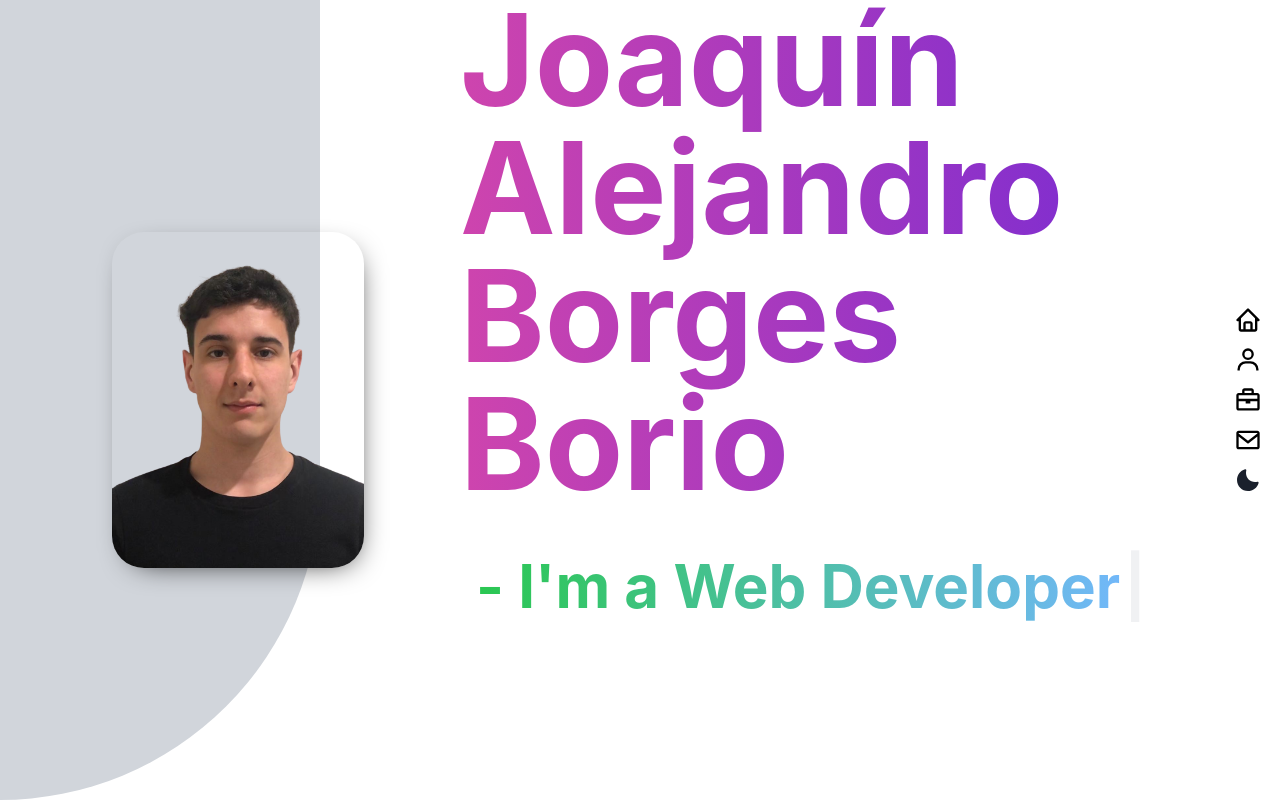
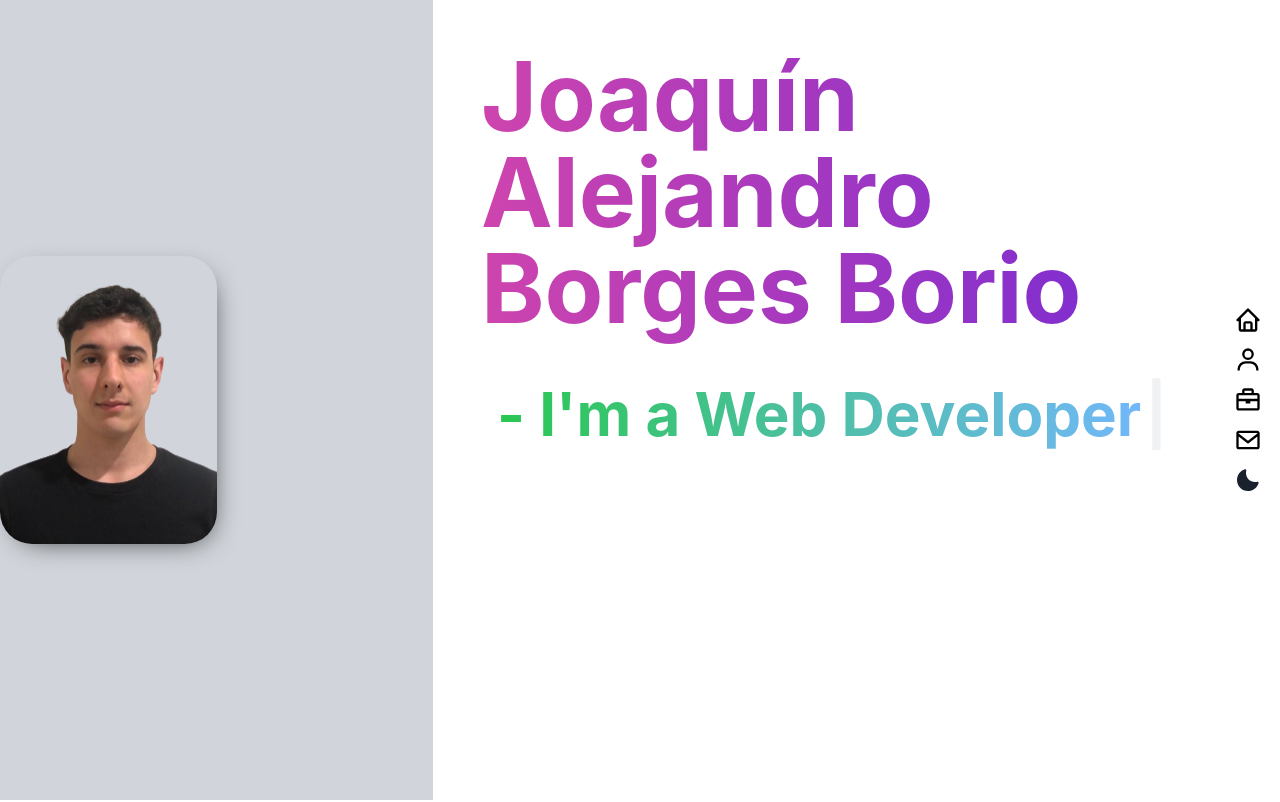
Before and after one commit to JoacinB/cvweb2, a Next.js app: page / in a window 1280 px wide. Shown: the top 802 px of the page. Built offline with nearby package versions, Linux system fonts and the light colour scheme.

Commit message:
Rework in progress Home.js

```diff
--- a/src/components/About.js
+++ b/src/components/About.js
@@ -9,11 +9,11 @@ export default function About() {
       bg={colorMode === "dark" ? "black" : "white"}
       color={textColor}
       px={8}
-      py={20}
+      py={5}
       h={["auto", "auto", "auto", "100vh"]}
     >
       <Box mx="auto" textAlign="center">
-        <Text className="mb-4 text-3xl font-semibold 2xl:text-6xl 2xl:font-semibold xl:text-5xl xl:font-semibold lg:text-4xl lg:font-semibold md:text-3xl md:font-semibold sm:text-3xl sm:font-semibold">
+        <Text className="mb-4 text-3xl font-semibold 2xl:text-5xl 2xl:font-semibold xl:text-4xl xl:font-semibold lg:text-4xl lg:font-semibold md:text-3xl md:font-semibold sm:text-3xl sm:font-semibold">
           About Me
         </Text>
         <Text fontSize="xl" mb={8}>
--- a/src/components/Home.js
+++ b/src/components/Home.js
@@ -1,4 +1,4 @@
-import { Box, Image, Text } from "@chakra-ui/react";
+import { Box, Image, Text, Flex } from "@chakra-ui/react";
 import { useColorMode } from "@chakra-ui/react";
 import { useTypewriter, Cursor } from "react-simple-typewriter";
 
@@ -14,24 +14,40 @@ export default function Home() {
     deleteSpeed: 80,
   });
   return (
-    <Box h="100vh">
-      <Box className="flex justify-start items-center h-full">
-        <Box className="relative">
+    <Flex className="h-screen">
+
+
+
+
+      <Box
+        className={`flex flex-col justify-center ${
+          colorMode === "dark" ? "bg-gray-800" : "bg-gray-300"
+        }`}
+      >
+        <Flex>
+          <Box flex="1" >
+            {
               <Image
                 src="profile-img.webp"
                 alt="Profile Image"
-            className={`rounded-[32px] ${shadowColor[colorMode]} ml-28`}
+                className={`rounded-[32px] ${shadowColor[colorMode]}`}
+                objectFit="cover"
               />
+            }
           </Box>
-        <Box
-          className={`absolute top-0 h-screen rounded-br-full flex flex-col -z-[1] w-80 ${
-            colorMode === "dark" ? "bg-gray-800" : "bg-gray-300"
-          }`}
-        />
-        <Box>
-          <Box className="flex flex-col items-center mb-56 ml-40">
+          <Box flex="1">
+            {/* Put content for second half of the parent box here */}
+          </Box>
+        </Flex>
+      </Box>
+
+
+
+
+
+      <Box className="flex flex-col items-center flex-1">
         <Text
-              className="text-9xl font-bold p-12"
+          className="text-5xl font-bold p-12 2xl:text-9xl xl:text-8xl lg:text-7xl md:text-6xl sm:text-5xl"
           bgGradient="linear(to-l, #6927d9, #d446ab)"
           bgClip="text"
         >
@@ -46,8 +62,6 @@ export default function Home() {
           <Cursor cursorColor="#86909e" />
         </Text>
       </Box>
-        </Box>
-      </Box>
-    </Box>
+    </Flex>
   );
 }
```
Also changed, not shown: 1 other file (tests, documents, lock files or other folders). Lines whose indentation alone changed are shown as unchanged.
